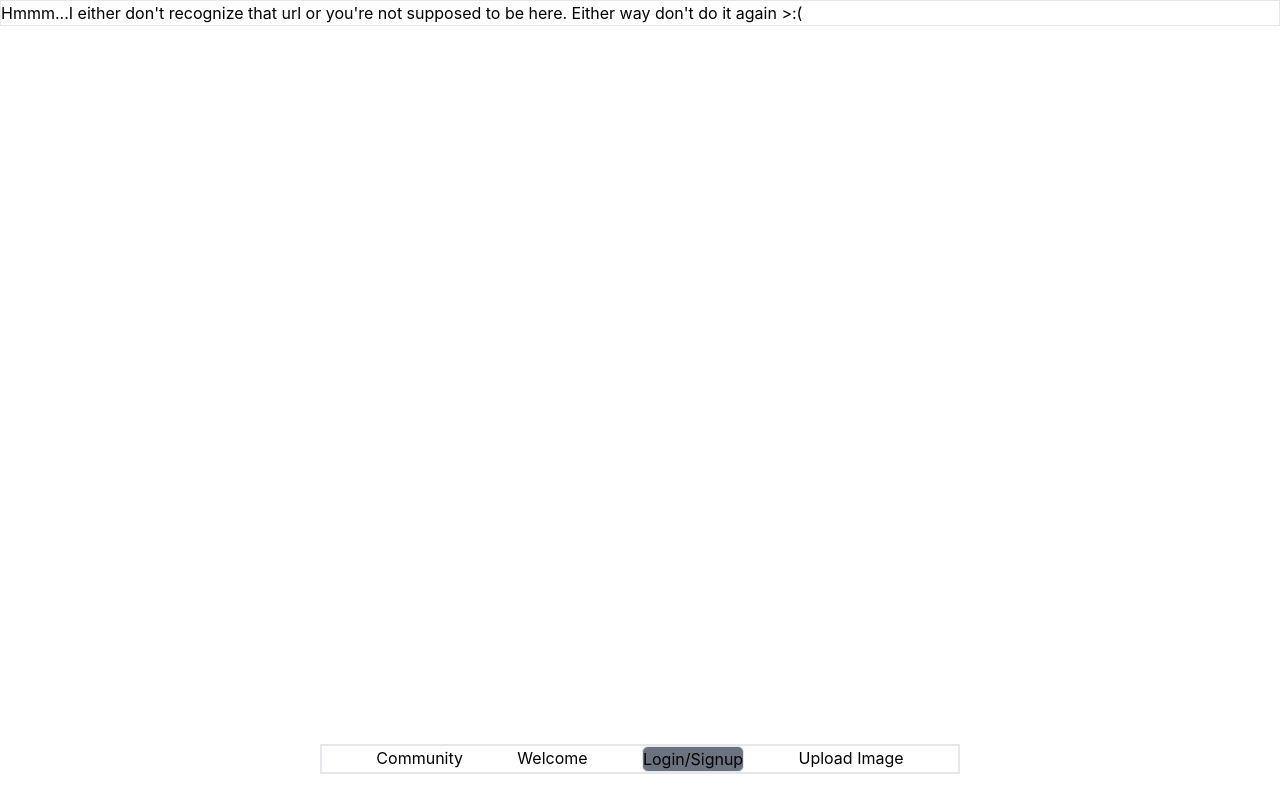
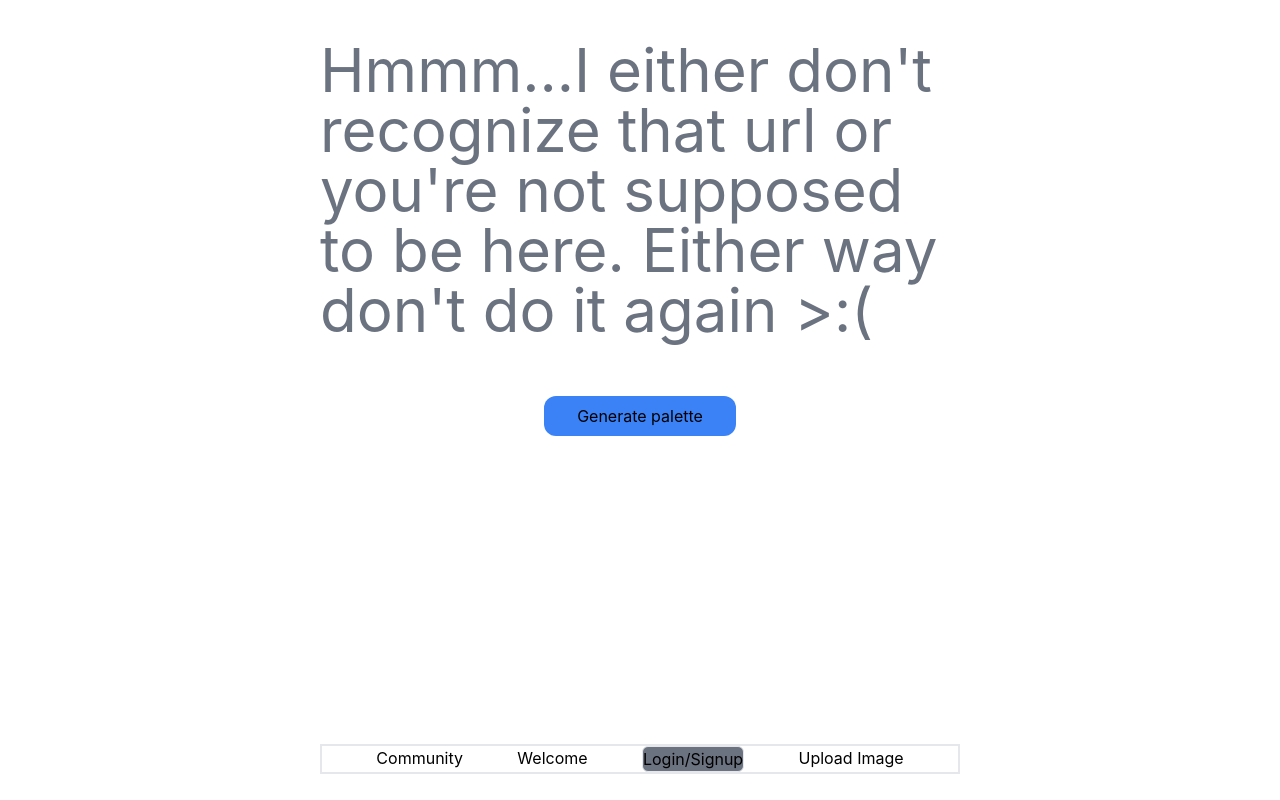
Before and after one commit to sscraig2015/color-palette-final, a React (Create React App) app in the folder client/: page / in a window 1280 px wide. Built offline with nearby package versions, Linux system fonts and the light colour scheme; no server answers.

Commit message:
add button css default

```diff
--- a/client/src/Pages/NotAuthorized.js
+++ b/client/src/Pages/NotAuthorized.js
@@ -1,10 +1,16 @@
 import React from 'react'
+import { Link } from 'react-router-dom'
 
 const NotAuthorized = () => {
   return (
-    <div className='border'>
-        {`Hmmm...I either don't recognize that url or you're not supposed to be here. Either way don't do it again >:(`}
+    <div className='flex flex-col w-[50%] mx-auto gap-14 mt-10 '>
+      <div className='text-6xl text-gray-500'>
+          {`Hmmm...I either don't recognize that url or you're not supposed to be here. Either way don't do it again >:(`}
+
+      </div>
+      <Link className='bg-blue-500 rounded-xl h-10 w-[30%] mx-auto text-center p-2' to='/home'>Generate palette</Link>
     </div>
+
   )
 }
 
```
